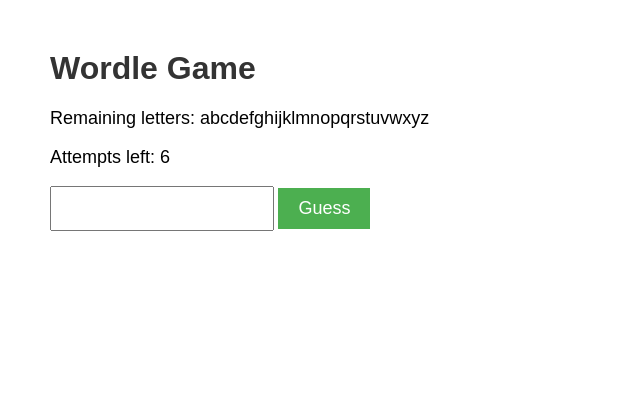
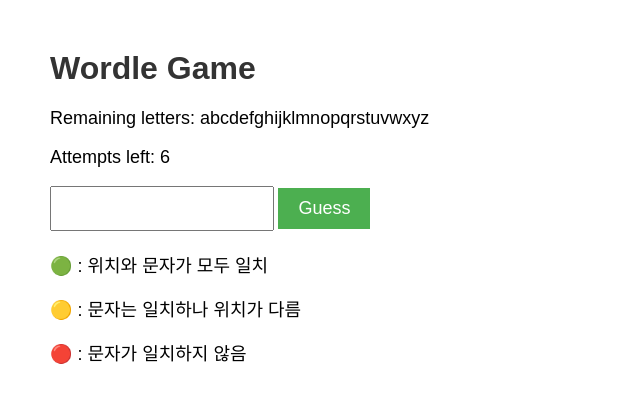
Before and after one commit to HKarin426/wordle_game, a Django app: page / in a window 1280 px wide. Shown: the top 403 px of the page, without its empty margins (0-640 px from the left). Run offline with Django 5.2, Linux system fonts and the light colour scheme.

Commit message:
피드백 설명추가

```diff
--- a/wordle game/wordle_project/wordle/templates/wordle/index.html
+++ b/wordle game/wordle_project/wordle/templates/wordle/index.html
@@ -36,6 +36,10 @@
             font-size: 20px;
             margin-top: 20px;
         }
+        .explanation {
+            font-size: 16px;
+            margin-top: 10px;
+        }
     </style>
 </head>
 <body>
@@ -47,6 +51,11 @@
         <input type="text" name="guess" maxlength="5" required>
         <button type="submit">Guess</button>
     </form>
+    <div class="explanation">
+        <p>🟢 : 위치와 문자가 모두 일치</p>
+        <p>🟡 : 문자는 일치하나 위치가 다름</p>
+        <p>🔴 : 문자가 일치하지 않음</p>
+    </div>
     <p class="feedback">{{ message }}</p>
 </body>
 </html>
```
